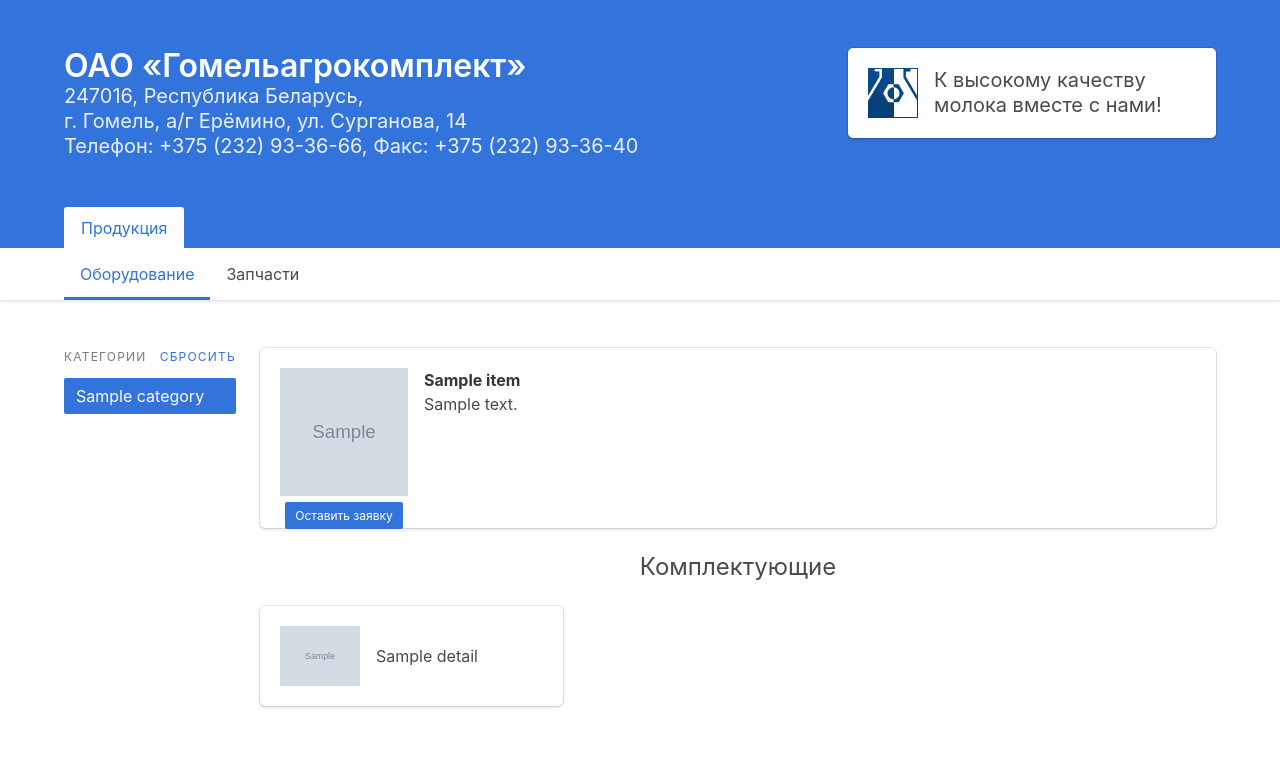
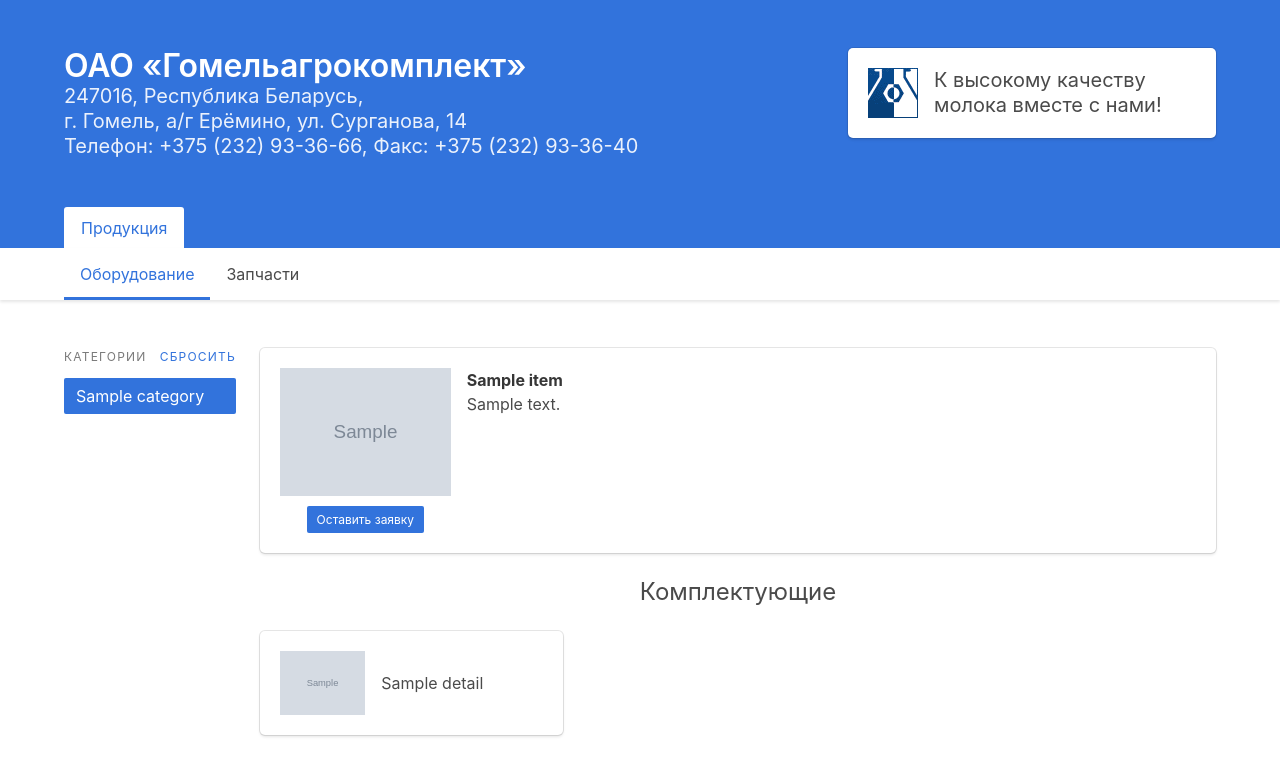
Before and after one commit to solaire-off/gomel-agro-complect, a Django app: template catalog/templates/catalog/single_item.html in a window 1280 px wide. Shown: the top 776 px of the page. Run offline with Django 3.2, Linux system fonts and the light colour scheme; the template is opened without the code that fills it: values that come from a table or form of the project are taken from there, others are empty; tables that the repository leaves empty hold one stand-in row (values such as "Sample post"); grey boxes marked "Sample" are stand-in pictures; some libraries are stand-ins or nearby versions.

Commit message:
Change modal overflow and images size

```diff
--- a/catalog/static/css/style.css
+++ b/catalog/static/css/style.css
@@ -11,12 +11,30 @@
     align-items: center
 }
 .details .image{
-    max-width: 5rem;
-    max-height: 3.75rem
+    height: 64px
 }
 .content figure{
     margin-left:0;
     margin-right:0;
+}
+.detail-description ul{
+    margin-left:1.1rem;
+    margin-top:0;
+}
+.detail-img{
+    height:64px;
+}
+.item-img{
+    height: 128px;
+    max-width: 178px;
+}
+.item-next{
+    position: relative;
+    bottom: 8px
+}
+.item-order{
+    text-align: center;
+    margin: 10px auto 0 auto
 }
 .modal {
     display: none;
@@ -58,10 +76,15 @@
 }
 .modal-header {
     padding: 2px 16px;
-    background-color: #5cb85c;
+    background-color:#3273dc;
     color: white;
 }
-
+.modal-header p{
+    padding: 1rem 0;
+}
+.modal .content{
+    margin-bottom:0;
+}
 .modal-body {padding: 20px 16px;}
 
 .modal-footer {
@@ -69,3 +92,6 @@
     background-color: #5cb85c;
     color: white;
 }
+.overflow-hidden{
+    overflow: hidden;
+}
--- a/catalog/templates/catalog/catalog_details.html
+++ b/catalog/templates/catalog/catalog_details.html
@@ -13,11 +13,11 @@
                         <article class="media">
                             {% if item.image %}
                             <div class="media-left">
-                                <figure class="image is-128x128"><img src="{{ item.image.url }}" alt="{{ item.title }}"></figure>
+                                <figure class="image is-3by4 detail-img"><img src="{{ item.image.url }}" alt="{{ item.title }}"></figure>
                             </div>
                             {% endif %}
                             <div class="media-content">
-                                <div class="content"><strong>{{ item.title  }}</strong>
+                                <div class="content detail-description"><strong>{{ item.title  }}</strong>
                                     <ul>
                                         {% for item in item.items.all %}
                                         <li><a href="/{{ item.category.url }}/{{ item.url}}">{{ item.title }}</a></li>
--- a/catalog/templates/catalog/catalog_items.html
+++ b/catalog/templates/catalog/catalog_items.html
@@ -27,12 +27,12 @@
                         <article class="media">
                             {% if item.image %}
                             <div class="media-left">
-                                <figure class="image is-128x128"><img src="{{ item.image.url }}" alt="{{ item.title }}"></figure>
+                                <figure class="image item-img"><img src="{{ item.image.url }}" alt="{{ item.title }}"></figure>
                             </div>
                             {% endif %}
                             <div class="media-content">
                                 <div class="content"><strong>{{ item.title  }}</strong> <br/>{{ item.description | safe | truncatechars:110  }}
-                                    <p><a href="/{{ item.category.url }}/{{ item.url}}">Подробне</a></p></div>
+                                    <p><a class=" is-small item-next" href="/{{ item.category.url }}/{{ item.url}}">Подробнее</a></p></div>
                             </div>
                         </article>
                         </div>
--- a/catalog/templates/catalog/single_item.html
+++ b/catalog/templates/catalog/single_item.html
@@ -20,11 +20,11 @@
                 <div class="box">
                     <article class="media">
                         {% if item.image %}
-                        <div class="media-left content">
-                            <figure class="image is-128x128">
+                        <div class="media-left">
+                            <figure class="image is-3by4 item-img">
                                 <img src="{{ item.image.url }}" alt="{{ item.title }}">
-                                <caption><button class="button is-link is-small js-open-popup">Оставить заявку</button></caption>
                             </figure>
+                            <p class="item-order"><button class="button is-link is-small js-open-popup">Оставить заявку</button></p>
                         </div>
                         {% endif %}
                         <div class="media-content">
@@ -67,6 +67,9 @@
 
 <div id="contact-popup" class="modal">
     <div class="modal-content">
+        <div class="modal-header content">
+            <p class="title is-4 has-text-centered has-text-white">Отправить заявку</p>
+        </div>
         <div class="modal-body">
             {% include "orders/order_form.html" with form=order_form item=item %}
         </div>
```
Also changed, not shown: catalog/static/js/script.js (+50 -3 lines).
